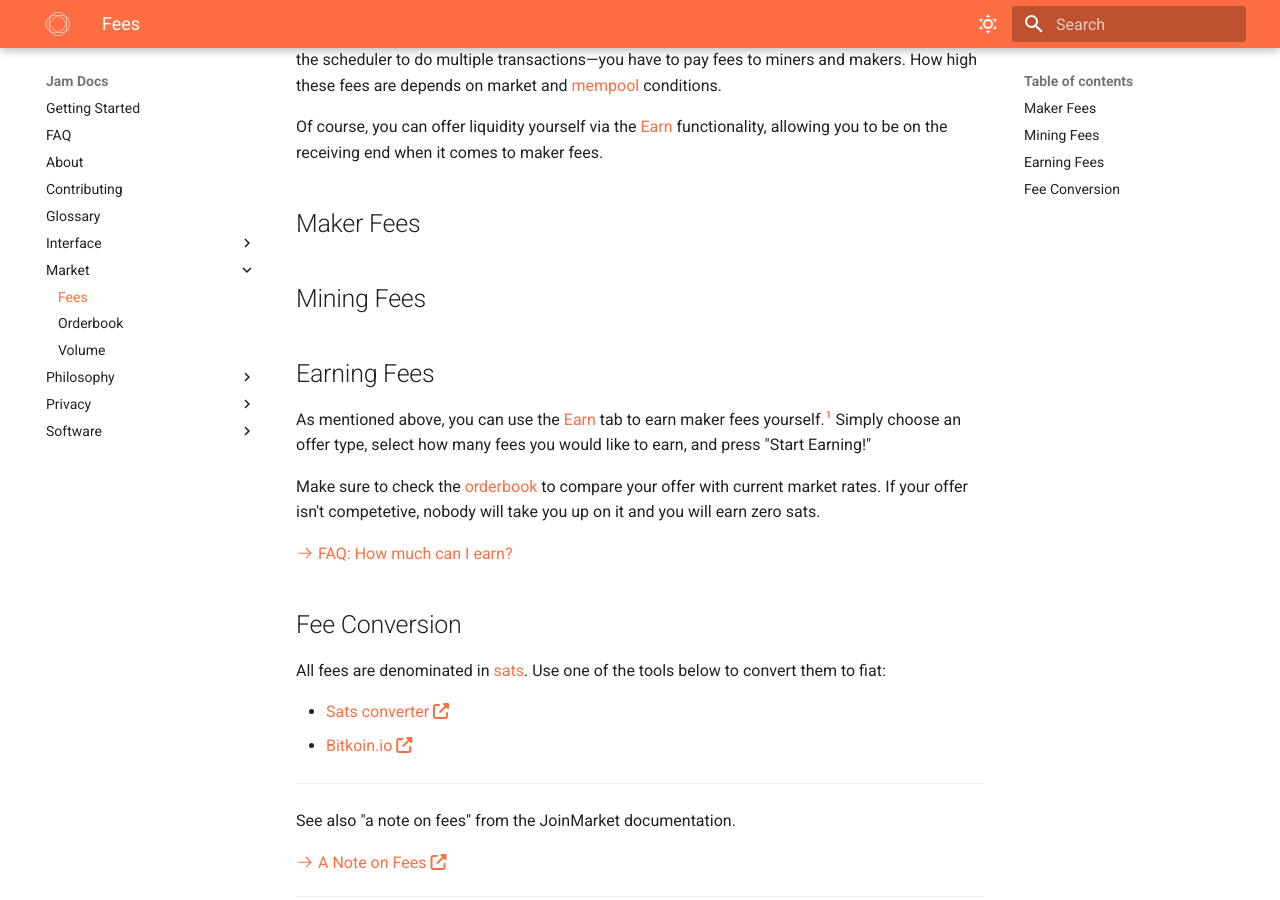
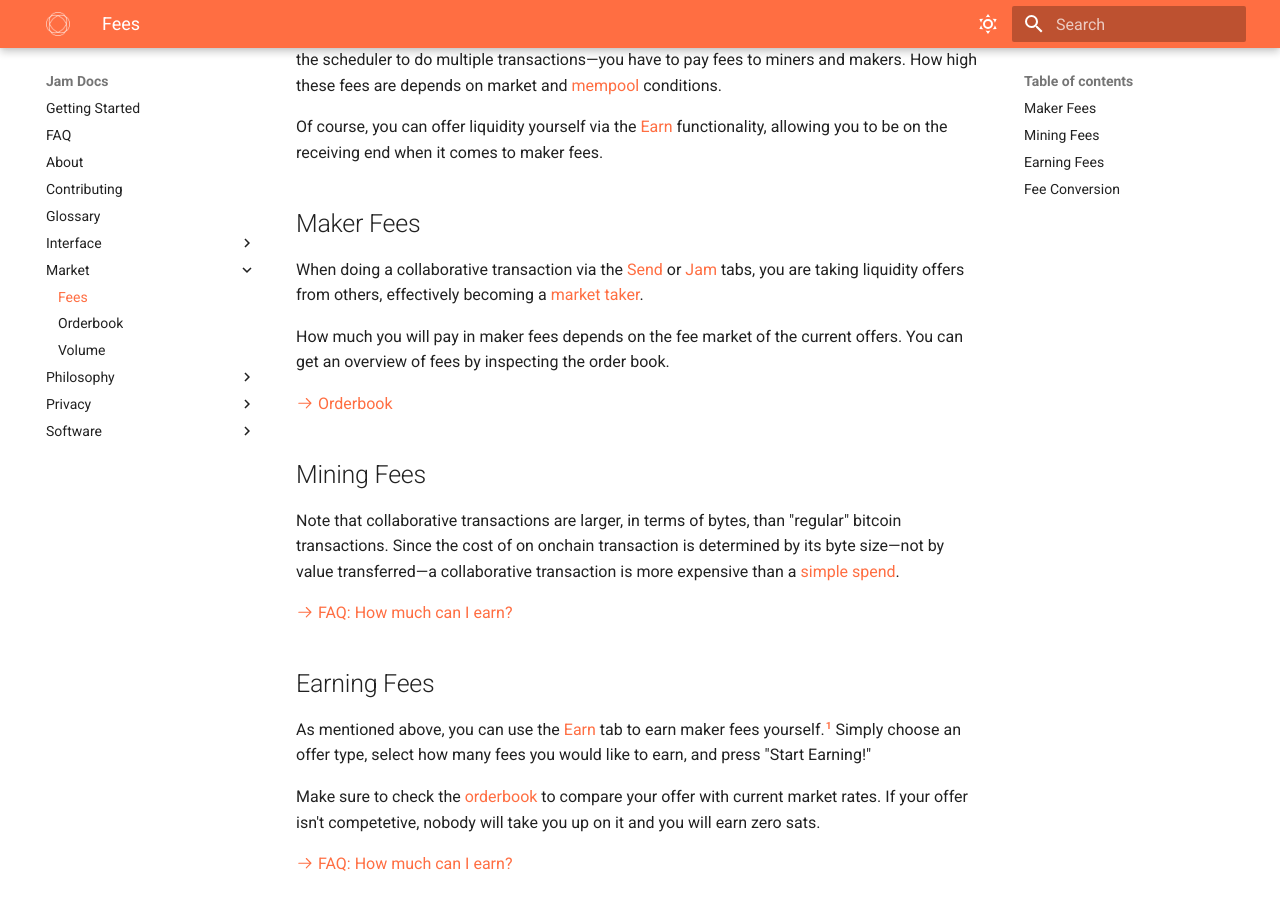
Before and after one commit to joinmarket-webui/jamdocs, an MkDocs documentation site: the page built from docs/market/fees.md, in a window 1280 px wide and 900 px high, scrolled down 318 px. Built offline with MkDocs 1.6.1 and Material for MkDocs 9.7.7, drawn with Linux system fonts in a browser that asks for light colours; nearby versions of some CDN libraries.

Commit message:
docs(fees): maker fees

```diff
--- a/docs/market/fees.md
+++ b/docs/market/fees.md
@@ -19,7 +19,30 @@ Of course, you can offer liquidity yourself via the [Earn][earn] functionality,
 
 ## Maker Fees
 
+When doing a collaborative transaction via the [Send][send] or [Jam][jam] tabs,
+you are taking liquidity offers from others, effectively becoming a [market
+taker][taker].
+
+How much you will pay in maker fees depends on the fee market of the current offers. You can get an overview of fees by inspecting the order book.
+
+[:octicons-arrow-right-24: Orderbook][orderbook]
+
+[orderbook]: /market/orderbook
+
+[jam]: /interface/02-jam
+[send]: /interface/04-send
+[taker]: /glossary/#taker
+
 ## Mining Fees
+
+Note that collaborative transactions are larger, in terms of bytes, than "regular" bitcoin transactions. Since the cost of on onchain transaction is determined by its byte size—not by value transferred—a collaborative transaction is more expensive than a [simple spend][ss].
+
+
+[:octicons-arrow-right-24: FAQ: How much can I earn?][faq-earn]
+
+[mempool]: /market/mempool
+
+[ss]: /privacy/01-fundamentals/#bitcoin-transaction-types
 
 ## Earning Fees
 
```
